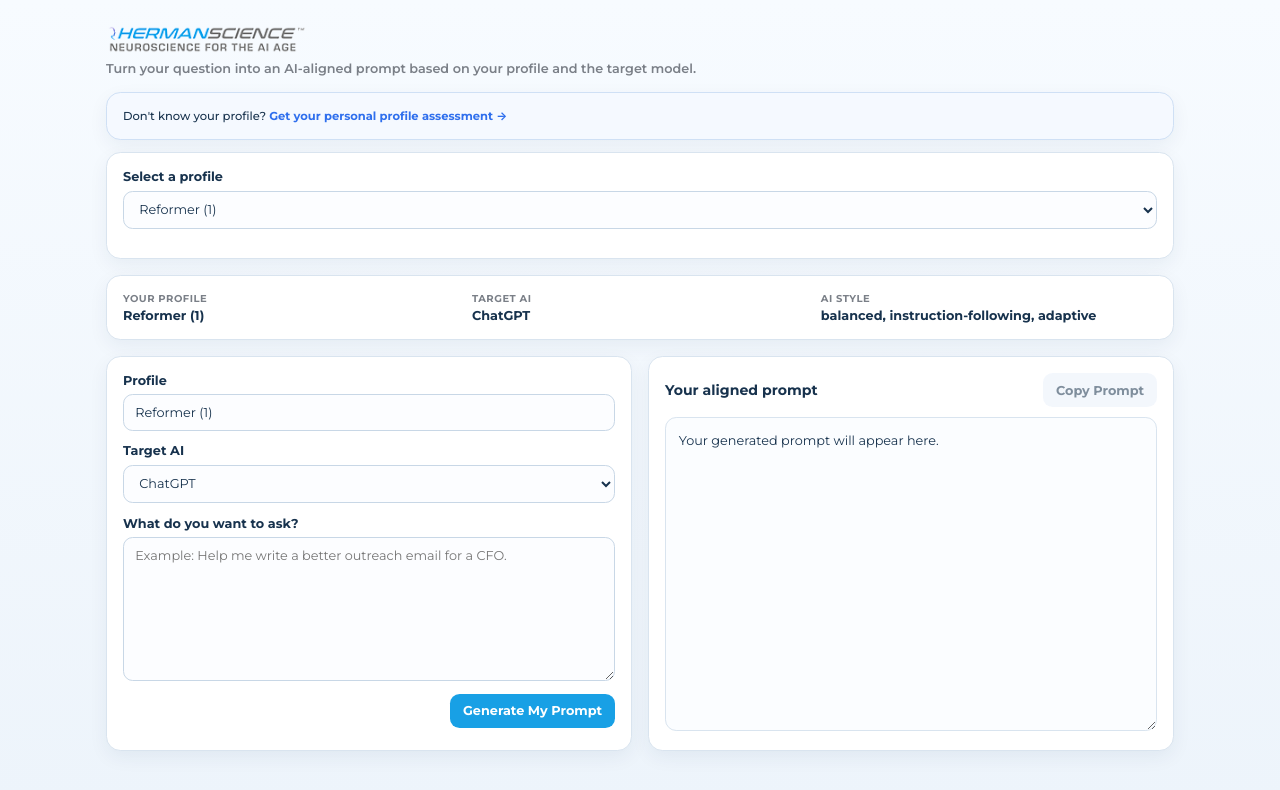
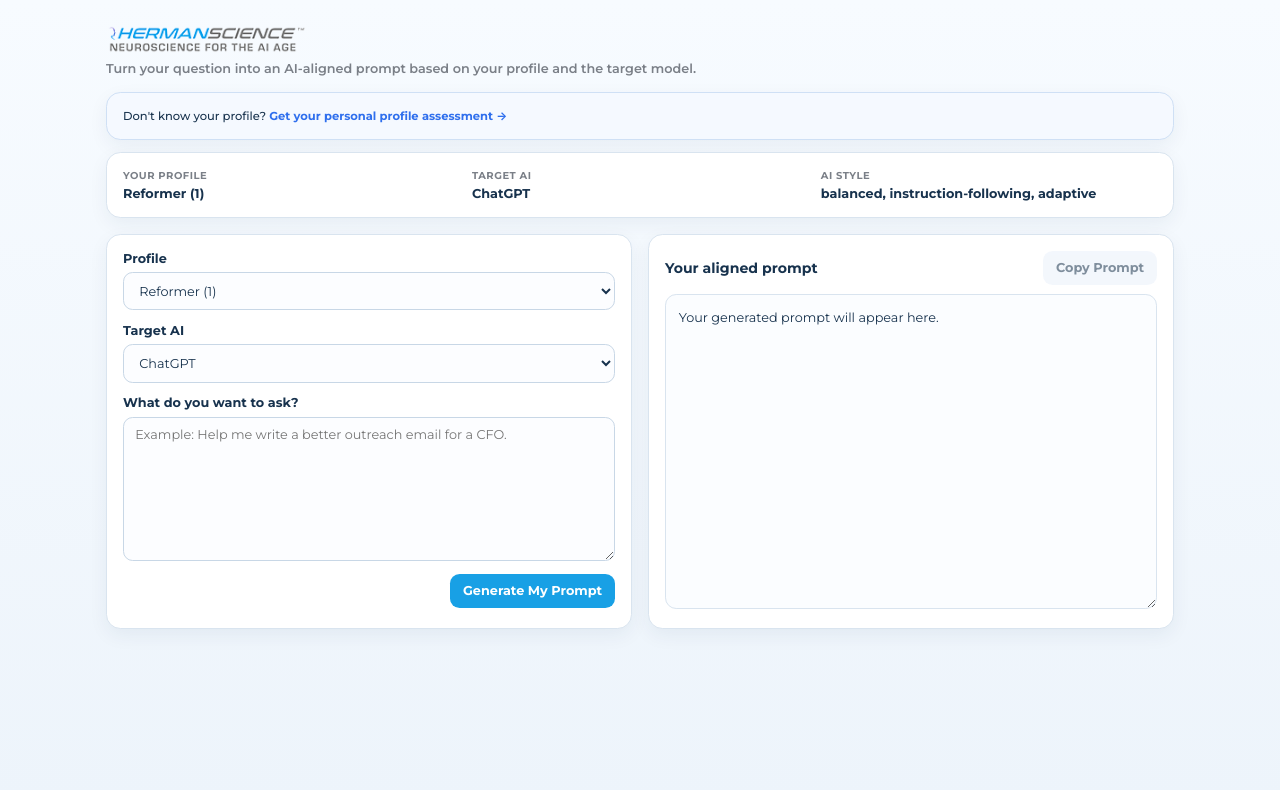
Before and after one commit to gtmnow/AI-prompting-helper-v1, a React (Vite) app: page / in a window 1280 px wide. Shown: the top 790 px of the page. Built offline with nearby package versions, Linux system fonts and the light colour scheme.

Commit message:
fixed profile selector

```diff
--- a/src/App.tsx
+++ b/src/App.tsx
@@ -6,6 +6,7 @@ import { llmConfigs, orderedLlms, type LlmId } from './config/llms';
 import { orderedProfiles, profileConfigs, type ProfileId } from './config/profiles';
 import { buildAlignedPrompt } from './utils/buildAlignedPrompt';
 import { getProfileFromUrl } from './utils/getProfileFromUrl';
+import logo from '/hermanscience-logo.png';
 
 function App() {
   const urlProfile = getProfileFromUrl();
@@ -60,7 +61,7 @@ function App() {
     <main className="app-shell">
       <section className="hero">
           <img
-          src="./hermanscience-logo.png"
+            src={logo}
             alt="Herman Science"
             className="brand-logo"
           />
@@ -70,7 +71,6 @@ function App() {
       </section>
 
       {!urlProfile && (
-        <>
         <div className="card profile-cta-card">
           <p className="profile-cta-text">
             Don&apos;t know your profile?{' '}
@@ -83,35 +83,20 @@ function App() {
             </a>
           </p>
         </div>
-
-          <div className="card profile-selector-card">
-            <div className="field-group">
-              <label htmlFor="profileSelect">Select a profile</label>
-              <select
-                id="profileSelect"
-                value={selectedProfile}
-                onChange={(e) => setSelectedProfile(e.target.value as ProfileId)}
-              >
-                {orderedProfiles.map((profile) => (
-                  <option key={profile.id} value={profile.id}>
-                    {profile.label} ({profile.id})
-                  </option>
-                ))}
-              </select>
-            </div>
-          </div>
-        </>
       )}
 
       <StatusStrip profile={activeProfile} llm={activeLlm} />
 
       <div className="grid-layout">
         <PromptInput
+          profiles={orderedProfiles}
+          selectedProfileId={selectedProfile}
           profile={activeProfile}
           llms={orderedLlms}
           selectedLlmId={selectedLlm}
           question={question}
           error={error}
+          onProfileChange={(value) => setSelectedProfile(value as ProfileId)}
           onLlmChange={(value) => setSelectedLlm(value as LlmId)}
           onQuestionChange={setQuestion}
           onGenerate={handleGenerate}
--- a/src/components/PromptInput.tsx
+++ b/src/components/PromptInput.tsx
@@ -3,22 +3,28 @@ import { LlmConfig } from '../config/llms';
 import { ProfileConfig } from '../config/profiles';
 
 type PromptInputProps = {
+  profiles: ProfileConfig[];
+  selectedProfileId: string;
   profile: ProfileConfig;
   llms: LlmConfig[];
   selectedLlmId: string;
   question: string;
   error: string;
+  onProfileChange: (value: string) => void;
   onLlmChange: (value: string) => void;
   onQuestionChange: (value: string) => void;
   onGenerate: () => void;
 };
 
 export function PromptInput({
+  profiles,
+  selectedProfileId,
   profile,
   llms,
   selectedLlmId,
   question,
   error,
+  onProfileChange,
   onLlmChange,
   onQuestionChange,
   onGenerate,
@@ -26,18 +32,27 @@ export function PromptInput({
   return (
     <div className="card">
       <div className="field-group">
-        <label htmlFor="profileSummary">Profile</label>
-        <input
-          id="profileSummary"
-          type="text"
-          value={`${profile.label} (${profile.id})`}
-          readOnly
-        />
+        <label htmlFor="profileSelect">Profile</label>
+        <select
+          id="profileSelect"
+          value={selectedProfileId}
+          onChange={(e: ChangeEvent<HTMLSelectElement>) => onProfileChange(e.target.value)}
+        >
+          {profiles.map((profileOption) => (
+            <option key={profileOption.id} value={profileOption.id}>
+              {profileOption.label} ({profileOption.id})
+            </option>
+          ))}
+        </select>
       </div>
 
       <div className="field-group">
         <label htmlFor="llmSelect">Target AI</label>
-        <select id="llmSelect" value={selectedLlmId} onChange={(e: ChangeEvent<HTMLSelectElement>) => onLlmChange(e.target.value)}>
+        <select
+          id="llmSelect"
+          value={selectedLlmId}
+          onChange={(e: ChangeEvent<HTMLSelectElement>) => onLlmChange(e.target.value)}
+        >
           {llms.map((llm) => (
             <option key={llm.id} value={llm.id}>
               {llm.label}
```
Lines whose indentation alone changed are shown as unchanged.
